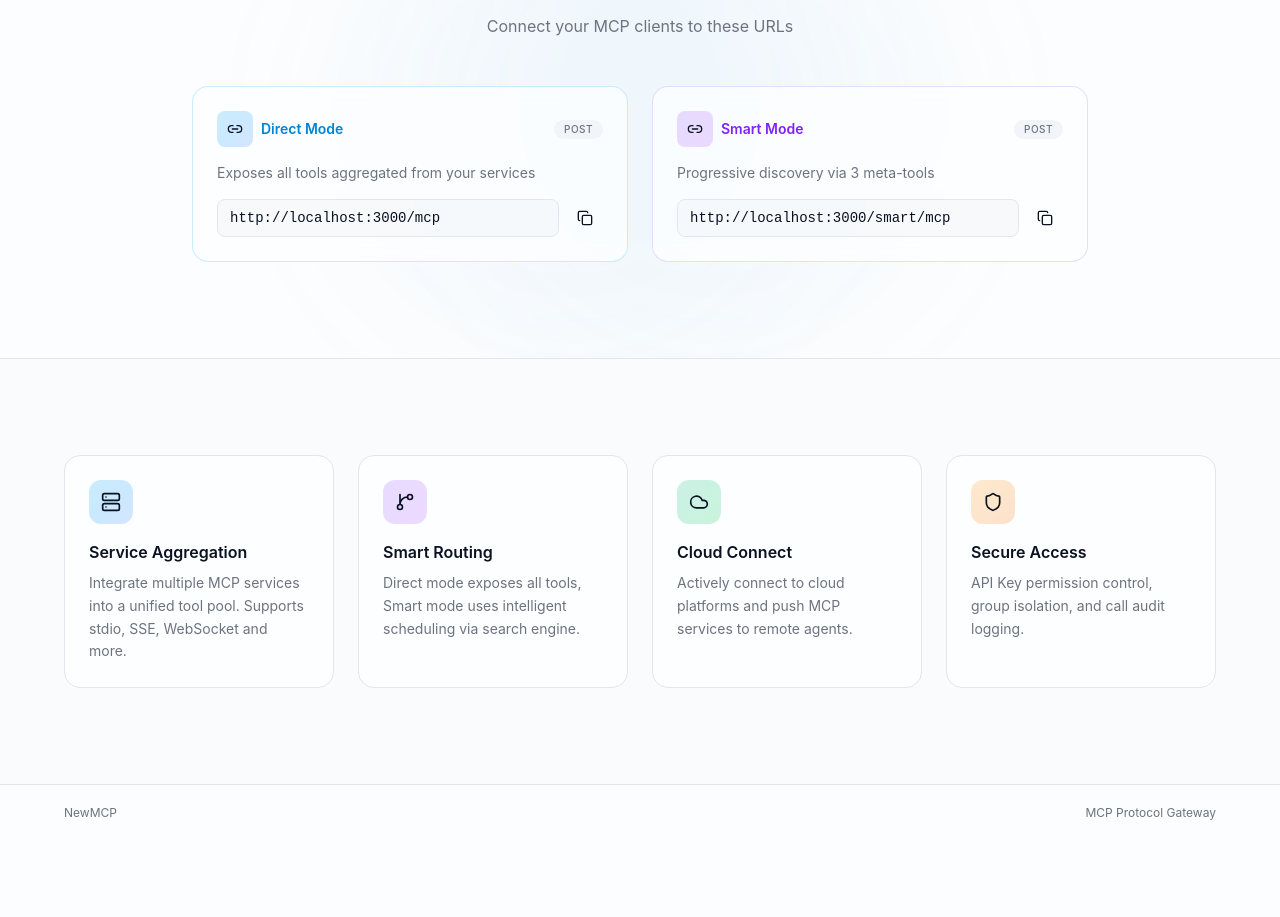
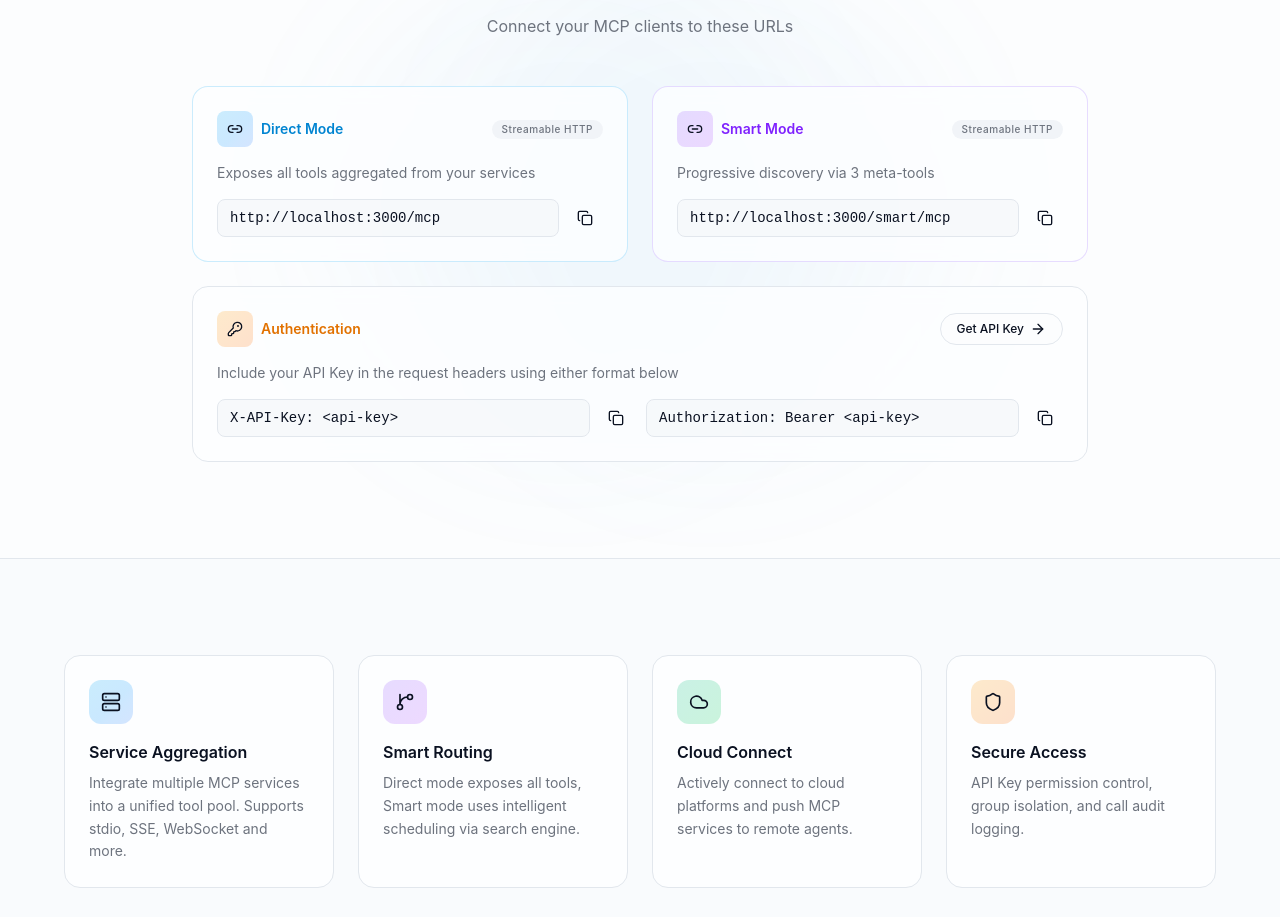
Before and after one commit to mujiajun-index/new-mcp, a React (Vite) app in the folder web/: page / in a window 1280 px wide. Shown: the part 939-1856 px from the top of the page. Before the commit the page ends 1780 px from the top, so only its background shows below. Built offline with nearby package versions, Linux system fonts and the light colour scheme; no server answers.

Commit message:
优化：首页「MCP 接入端点」区块现在新增了鉴权配置提示

```diff
--- a/web/src/i18n/locales/en.json
+++ b/web/src/i18n/locales/en.json
@@ -152,6 +152,9 @@
     "feature4Desc": "API Key permission control, group isolation, and call audit logging.",
     "endpointsTitle": "MCP Endpoints",
     "endpointsDesc": "Connect your MCP clients to these URLs",
+    "authTitle": "Authentication",
+    "authDesc": "Include your API Key in the request headers using either format below",
+    "getApiKey": "Get API Key",
     "directMode": "Direct Mode",
     "directModeDesc": "Exposes all tools aggregated from your services",
     "smartMode": "Smart Mode",
--- a/web/src/i18n/locales/zh.json
+++ b/web/src/i18n/locales/zh.json
@@ -152,6 +152,9 @@
     "feature4Desc": "API Key 权限控制、分组隔离、调用审计，确保服务访问安全可控。",
     "endpointsTitle": "MCP 接入端点",
     "endpointsDesc": "将 MCP 客户端连接到以下 URL",
+    "authTitle": "鉴权方式",
+    "authDesc": "调用以上端点时，请在请求头中携带 API Key，支持以下任一方式",
+    "getApiKey": "获取 API Key",
     "directMode": "直连模式",
     "directModeDesc": "暴露已聚合服务的全部工具",
     "smartMode": "智能模式",
--- a/web/src/routes/index.tsx
+++ b/web/src/routes/index.tsx
@@ -14,7 +14,7 @@ import {
   AlertDialog, AlertDialogContent, AlertDialogHeader, AlertDialogFooter,
   AlertDialogTitle, AlertDialogDescription, AlertDialogAction, AlertDialogCancel,
 } from '@/components/ui/alert-dialog'
-import { Server, GitBranch, Cloud, Shield, ArrowRight, Zap, Moon, Sun, Monitor, Languages, LogOut, User, Check, Copy, Link2 } from 'lucide-react'
+import { Server, GitBranch, Cloud, Shield, ArrowRight, Zap, Moon, Sun, Monitor, Languages, LogOut, User, Check, Copy, Link2, KeyRound } from 'lucide-react'
 
 export const Route = createFileRoute('/')({
   component: LandingPage,
@@ -295,6 +295,7 @@ function EndpointsSection({ baseUrl }: { baseUrl: string }) {
   const [copied, setCopied] = useState<string | null>(null)
 
   const base = baseUrl.replace(/\/$/, '')
+  const authHeaders = ['X-API-Key: <api-key>', 'Authorization: Bearer <api-key>']
   const endpoints = [
     {
       path: '/mcp',
@@ -386,8 +387,8 @@ function EndpointsSection({ baseUrl }: { baseUrl: string }) {
                       </div>
                       <span className={cn('text-sm font-semibold', ep.textColor)}>{ep.mode}</span>
                     </div>
-                    <span className="rounded-full bg-muted px-2.5 py-0.5 text-[10px] font-medium uppercase tracking-wider text-muted-foreground">
-                      POST
+                    <span className="rounded-full bg-muted px-2.5 py-0.5 text-[10px] font-medium tracking-wider text-muted-foreground">
+                      Streamable HTTP
                     </span>
                   </div>
 
@@ -415,6 +416,53 @@ function EndpointsSection({ baseUrl }: { baseUrl: string }) {
             )
           })}
         </div>
+
+        {/* Auth headers hint */}
+        <div className="group relative mt-6 overflow-hidden rounded-2xl border bg-card/80 p-6 backdrop-blur transition-all duration-300 hover:border-ring/20 hover:shadow-lg hover:shadow-ring/5">
+          <div className="relative z-10">
+            <div className="mb-4 flex items-center justify-between gap-3">
+              <div className="flex items-center gap-2">
+                <div className="flex h-9 w-9 items-center justify-center rounded-lg bg-gradient-to-br from-amber-500/20 to-orange-500/20">
+                  <KeyRound className="h-4 w-4" />
+                </div>
+                <span className="text-sm font-semibold text-amber-600 dark:text-amber-400">{t('landing.authTitle')}</span>
+              </div>
+              <Link to="/api-keys">
+                <Button variant="outline" size="sm" className="gap-1.5 rounded-full px-4">
+                  {t('landing.getApiKey')}
+                  <ArrowRight className="h-3.5 w-3.5" />
+                </Button>
+              </Link>
+            </div>
+
+            <p className="mb-4 text-sm text-muted-foreground">{t('landing.authDesc')}</p>
+
+            <div className="grid gap-3 sm:grid-cols-2">
+              {authHeaders.map((header) => {
+                const isCopied = copied === header
+                return (
+                  <div key={header} className="flex items-center gap-2">
+                    <div className="flex-1 overflow-hidden rounded-lg border bg-muted/50 px-3 py-2">
+                      <code className="block truncate text-sm font-mono text-foreground">{header}</code>
+                    </div>
+                    <Button
+                      variant="ghost"
+                      size="icon"
+                      className={cn(
+                        'h-9 w-9 shrink-0 cursor-pointer transition-colors',
+                        isCopied && 'text-emerald-600 dark:text-emerald-400',
+                      )}
+                      onClick={() => handleCopy(header)}
+                      title={isCopied ? t('common.copied') : t('common.copy')}
+                    >
+                      {isCopied ? <Check className="h-4 w-4" /> : <Copy className="h-4 w-4" />}
+                    </Button>
+                  </div>
+                )
+              })}
+            </div>
+          </div>
+        </div>
       </div>
     </section>
   )
```
